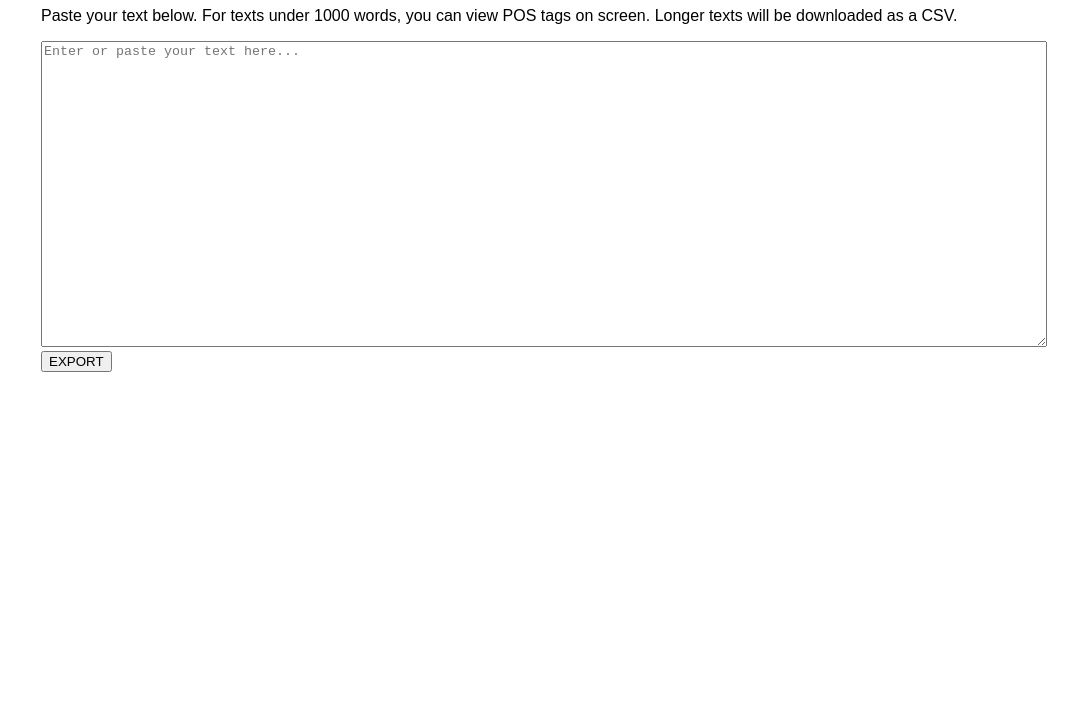
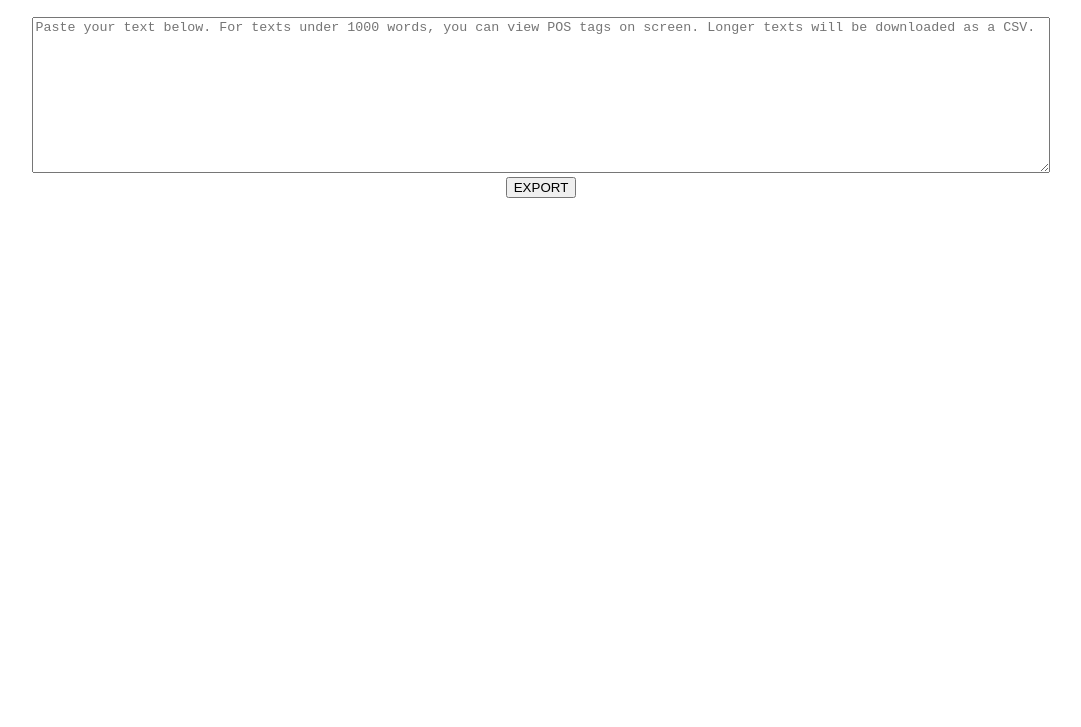
Before and after one commit to AMG22075/pos-tagger, a plain HTML site: page index.html in a window 1280 px wide. Shown: the part 73-800 px from the top of the page, without its empty margins (99-1180 px from the left). Drawn offline with Linux system fonts and the light colour scheme.

Commit message:
Update index.html

```diff
--- a/index.html
+++ b/index.html
@@ -8,12 +8,12 @@
   <style>
     body {
       font-family: Arial, sans-serif;
-      margin: 20px auto;
-      max-width: 1000px;
+      text-align: center;
     }
     textarea {
-      width: 100%;
-      height: 300px;
+      width: 80%;
+      height: 150px;
+      margin-top: 10px;
     }
     .output {
       margin-top: 20px;
@@ -41,8 +41,7 @@
 </head>
 <body>
   <h1>POS Tagger</h1>
-  <p>Paste your text below. For texts under 1000 words, you can view POS tags on screen. Longer texts will be downloaded as a CSV.</p>
-  <textarea id="inputText" placeholder="Enter or paste your text here..." oninput="checkLength()"></textarea><br/>
+  <textarea id="inputText" placeholder="Paste your text below. For texts under 1000 words, you can view POS tags on screen. Longer texts will be downloaded as a CSV." oninput="checkLength()"></textarea><br/>
   <button id="runBtn" onclick="tagPOS()" style="display: none;">RUN</button>
   <button onclick="exportResults()">EXPORT</button>
   <div class="output" id="output"></div>
```
